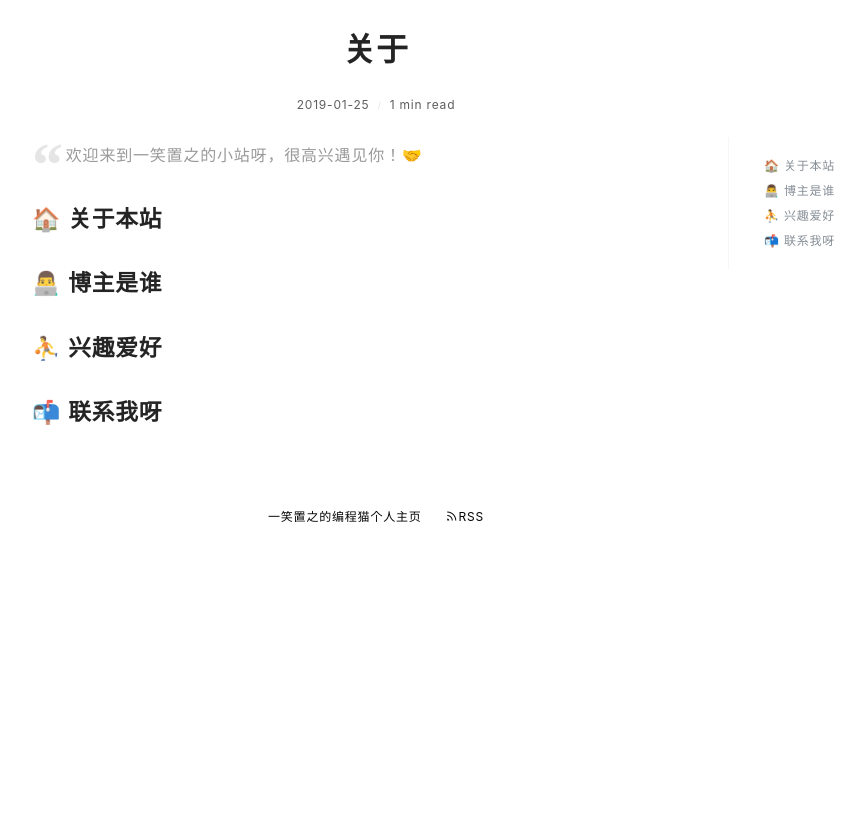
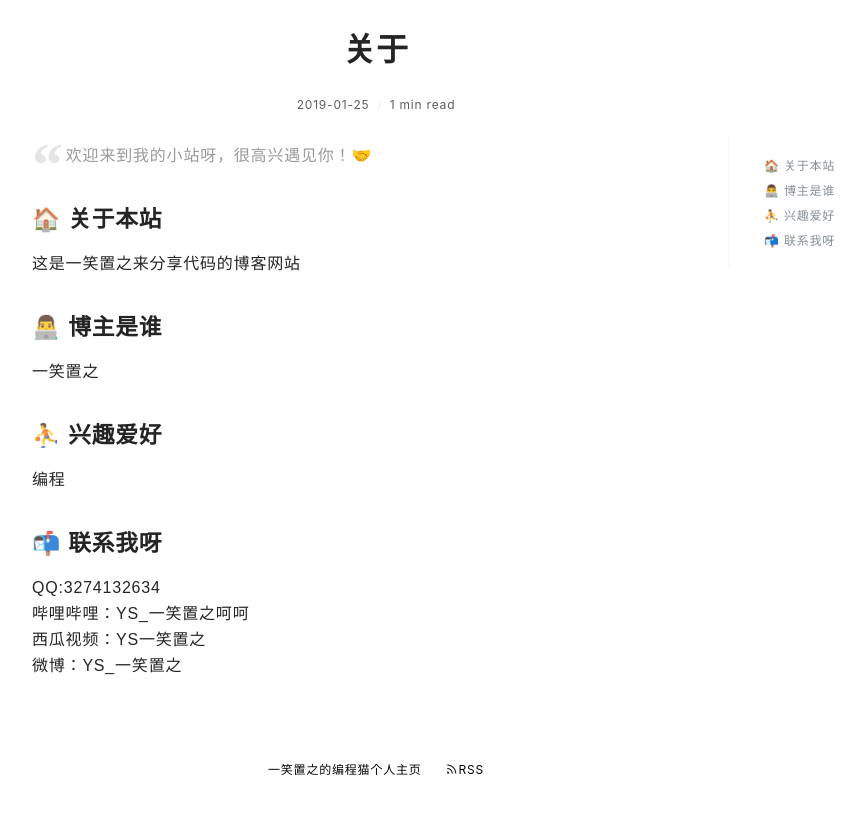
Before and after one commit to BCMYS/cs.github.io, a plain HTML site: page post/about/index.html in a window 1280 px wide. Shown: the part 471-1289 px from the top of the page, without its empty margins (264-1129 px from the left). Before the commit the page ends 1036 px from the top, so only its background shows below. Drawn offline with nearby package versions, Linux system fonts and the light colour scheme; a web font is replaced by a local one.

Commit message:
update from gridea: 2020-08-23 19:21:11

```diff
--- a/atom.xml
+++ b/atom.xml
@@ -2,7 +2,7 @@
 <feed xmlns="http://www.w3.org/2005/Atom">
     <id>https://BCMYS.github.io</id>
     <title>Gridea</title>
-    <updated>2020-08-23T11:14:11.899Z</updated>
+    <updated>2020-08-23T11:21:11.707Z</updated>
     <generator>https://github.com/jpmonette/feed</generator>
     <link rel="alternate" href="https://BCMYS.github.io"/>
     <link rel="self" href="https://BCMYS.github.io/atom.xml"/>
--- a/post/about/index.html
+++ b/post/about/index.html
@@ -3,7 +3,7 @@
     <meta charset="utf-8" />
 <meta name="viewport" content="width=device-width, initial-scale=1" />
 <title>关于 | Gridea</title>
-<link rel="shortcut icon" href="https://BCMYS.github.io/favicon.ico?v=1598181216741">
+<link rel="shortcut icon" href="https://BCMYS.github.io/favicon.ico?v=1598181488859">
 <link href="https://cdn.jsdelivr.net/npm/remixicon@2.3.0/fonts/remixicon.css" rel="stylesheet">
 <link rel="stylesheet" href="https://BCMYS.github.io/styles/main.css">
 <link rel="alternate" type="application/atom+xml" title="关于 | Gridea - Atom Feed" href="https://BCMYS.github.io/atom.xml">
@@ -12,13 +12,18 @@
 
 
     <meta name="description" content="
-欢迎来到一笑置之的小站呀，很高兴遇见你！🤝
+欢迎来到我的小站呀，很高兴遇见你！🤝
 
 🏠 关于本站
+这是一笑置之来分享代码的博客网站
 👨‍💻 博主是谁
+一笑置之
 ⛹ 兴趣爱好
+编程
 📬 联系我呀
-..." />
+QQ:3274132634
+哔哩哔哩：YS_一笑置之呵呵
+西瓜视频：YS一笑置..." />
     <meta name="keywords" content="" />
     <link rel="stylesheet" href="https://cdnjs.cloudflare.com/ajax/libs/KaTeX/0.10.0/katex.min.css">
     <script src="https://cdn.bootcss.com/highlight.js/9.12.0/highlight.min.js"></script>
@@ -28,7 +33,7 @@
       <div class="main-content">
         <div class="site-header">
   <a href="https://BCMYS.github.io">
-  <img class="avatar" src="https://BCMYS.github.io/images/avatar.png?v=1598181216741" alt="">
+  <img class="avatar" src="https://BCMYS.github.io/images/avatar.png?v=1598181488859" alt="">
   </a>
   <h1 class="site-title">
     Gridea
@@ -97,12 +102,19 @@
             <div class="post-content-wrapper">
               <div class="post-content">
                 <blockquote>
-<p>欢迎来到一笑置之的小站呀，很高兴遇见你！🤝</p>
+<p>欢迎来到我的小站呀，很高兴遇见你！🤝</p>
 </blockquote>
 <h2 id="关于本站">🏠 关于本站</h2>
+<p>这是一笑置之来分享代码的博客网站</p>
 <h2 id="博主是谁">👨‍💻 博主是谁</h2>
+<p>一笑置之</p>
 <h2 id="兴趣爱好">⛹ 兴趣爱好</h2>
+<p>编程</p>
 <h2 id="联系我呀">📬 联系我呀</h2>
+<p>QQ:3274132634<br>
+哔哩哔哩：YS_一笑置之呵呵<br>
+西瓜视频：YS一笑置之<br>
+微博：YS_一笑置之</p>
 
               </div>
               <div class="toc-container">
```
Also changed, not shown: archives/index.html (+2 -2 lines), index.html (+2 -2 lines), post/jian-dan-de-zi-dong-bao-cun-wan-jia-shu-ju-shi-shi-xian-duo-she-bei-man-you-de-dai-ma/index.html (+2 -2 lines), tags/index.html (+2 -2 lines).
